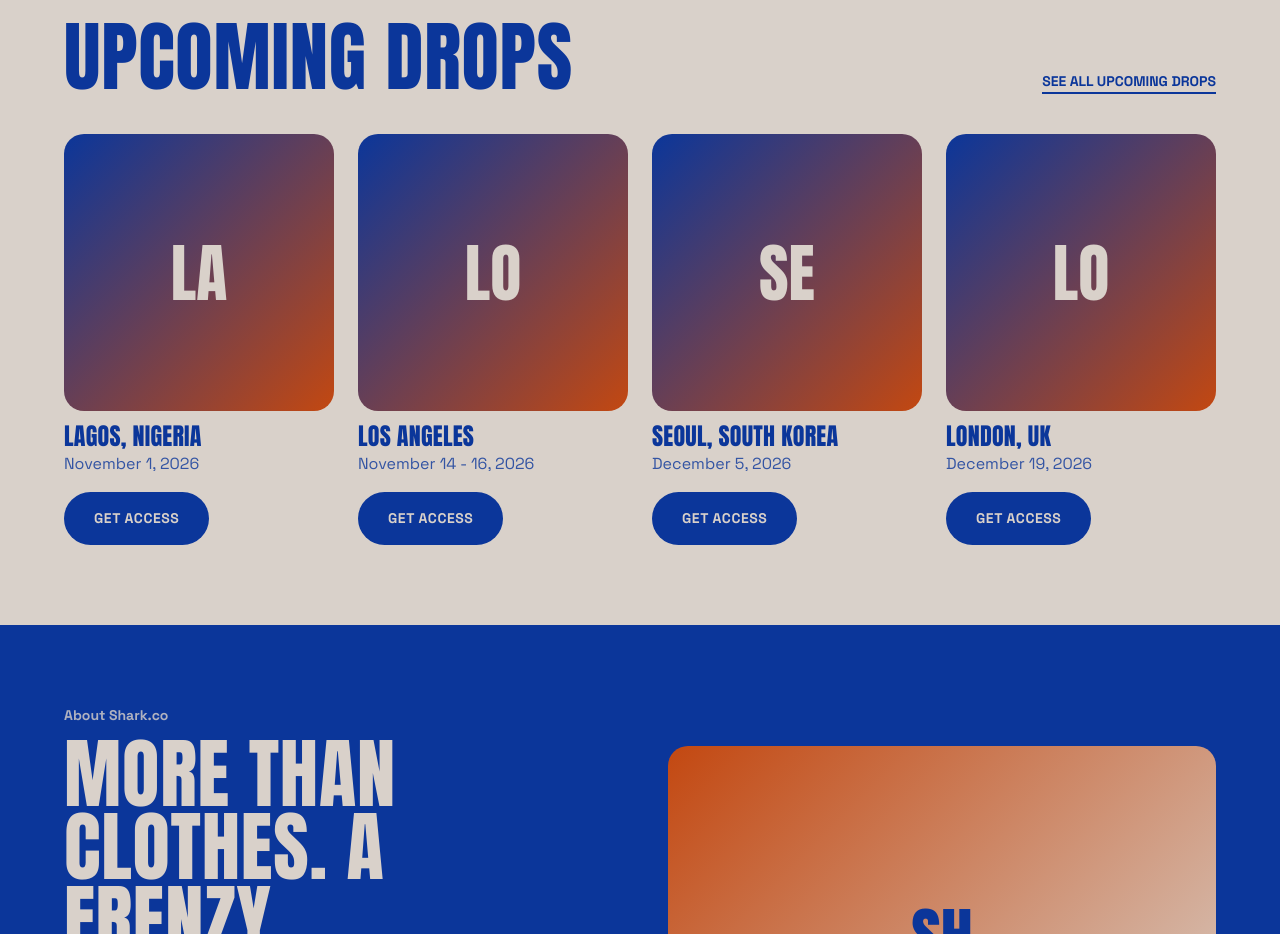
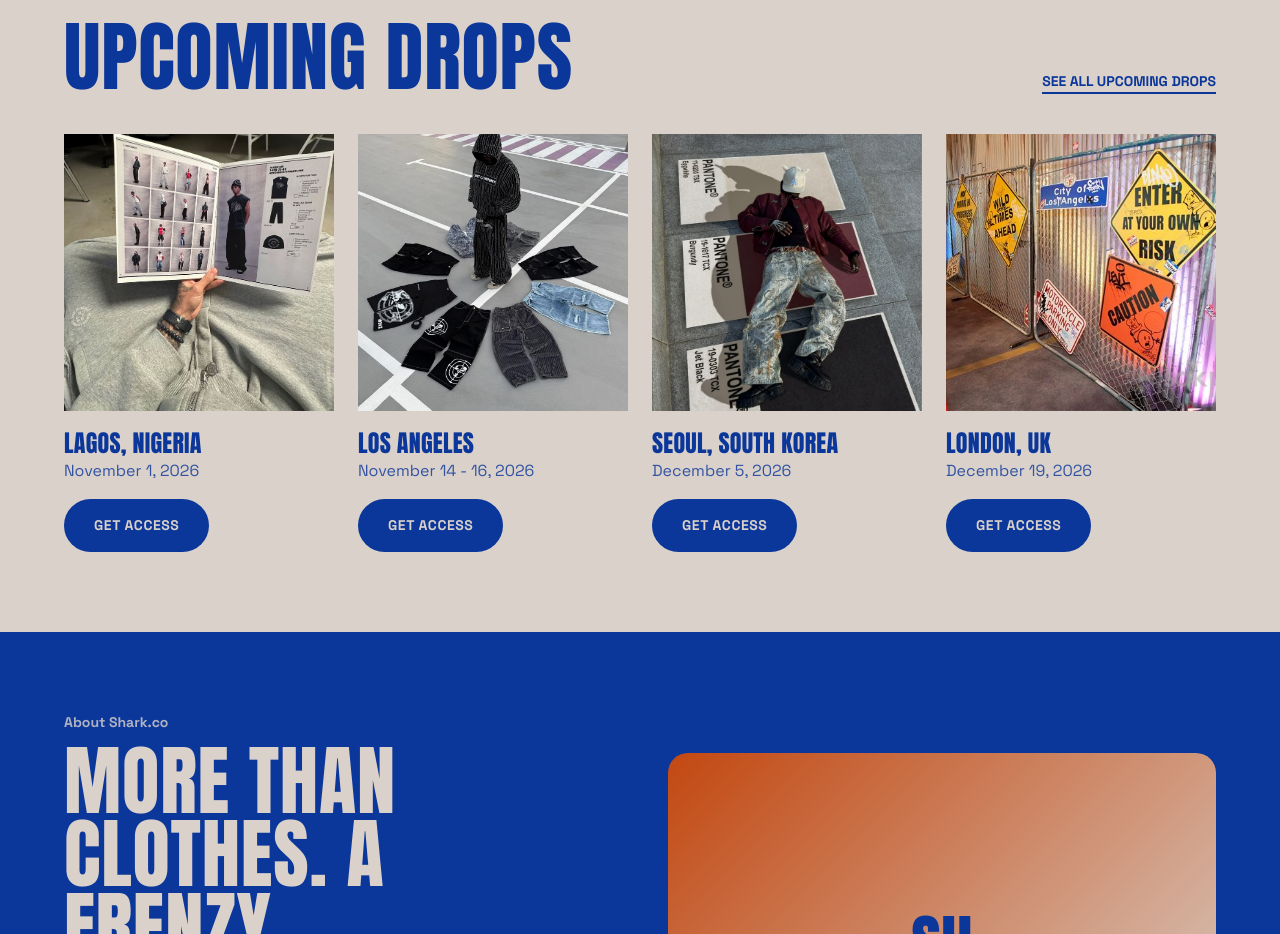
Before and after one commit to Ayomide-cmd/shark-co, a React (Vite) app: page / in a window 1280 px wide. Shown: the part 880-1814 px from the top of the page. Built offline with nearby package versions, Linux system fonts and the light colour scheme.

Commit message:
Add new images for drops

```diff
--- a/src/components/Drops.tsx
+++ b/src/components/Drops.tsx
@@ -1,14 +1,34 @@
 import type { Drop } from "../types";
-import Placeholder from "./Placeholder";
+
 export default function Drops({ items }: { items: Drop[] }) {
+  const images = [
+    "/londondrop.jpg",
+    "/seouldrop.jpg",
+    "/lagosdrop.jpg",
+    "/losangeles.jpg",
+  ];
+
   return (
     <section id="drops" className="section section--cream">
-      <div className="section__head"><h2>Upcoming drops</h2><a className="link" href="#drops">See all upcoming drops</a></div>
+      <div className="section__head">
+        <h2>Upcoming drops</h2>
+        <a className="link" href="#drops">See all upcoming drops</a>
+      </div>
+
       <div className="grid grid--4">
-        {items.map(d => (
+        {items.map((d, index) => (
           <article key={d.id} className="card">
-            <Placeholder src={d.image} label={d.city} ratio="512 / 525" />
-            <h3>{d.city}</h3><p>{d.date}</p>
+            <img
+              src={images[index]}
+              alt={`${d.city} drop`}
+              style={{
+                width: "100%",
+                aspectRatio: "512 / 525",
+                objectFit: "cover",
+              }}
+            />
+            <h3>{d.city}</h3>
+            <p>{d.date}</p>
             <a className="btn btn--blue" href="#drops">Get access</a>
           </article>
         ))}
```
Also changed, not shown: public/losangeles.jpg (added).
